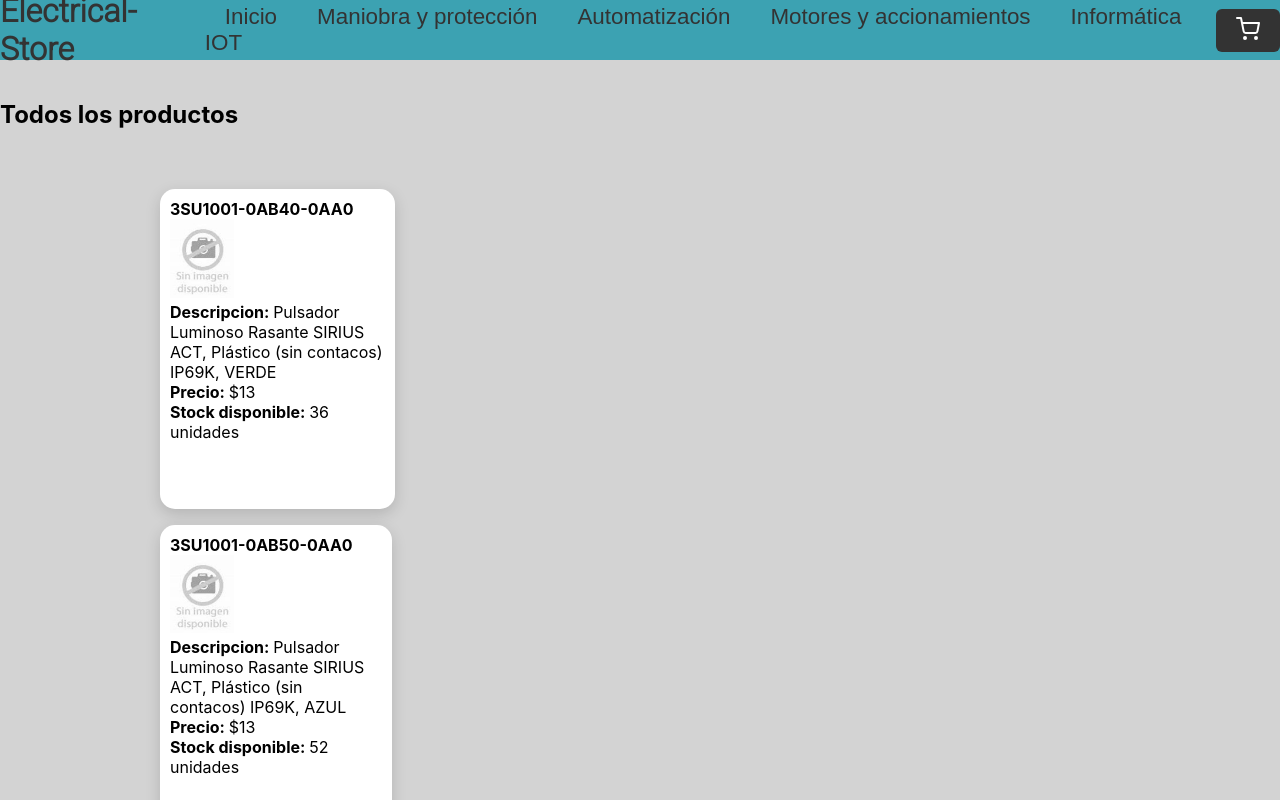
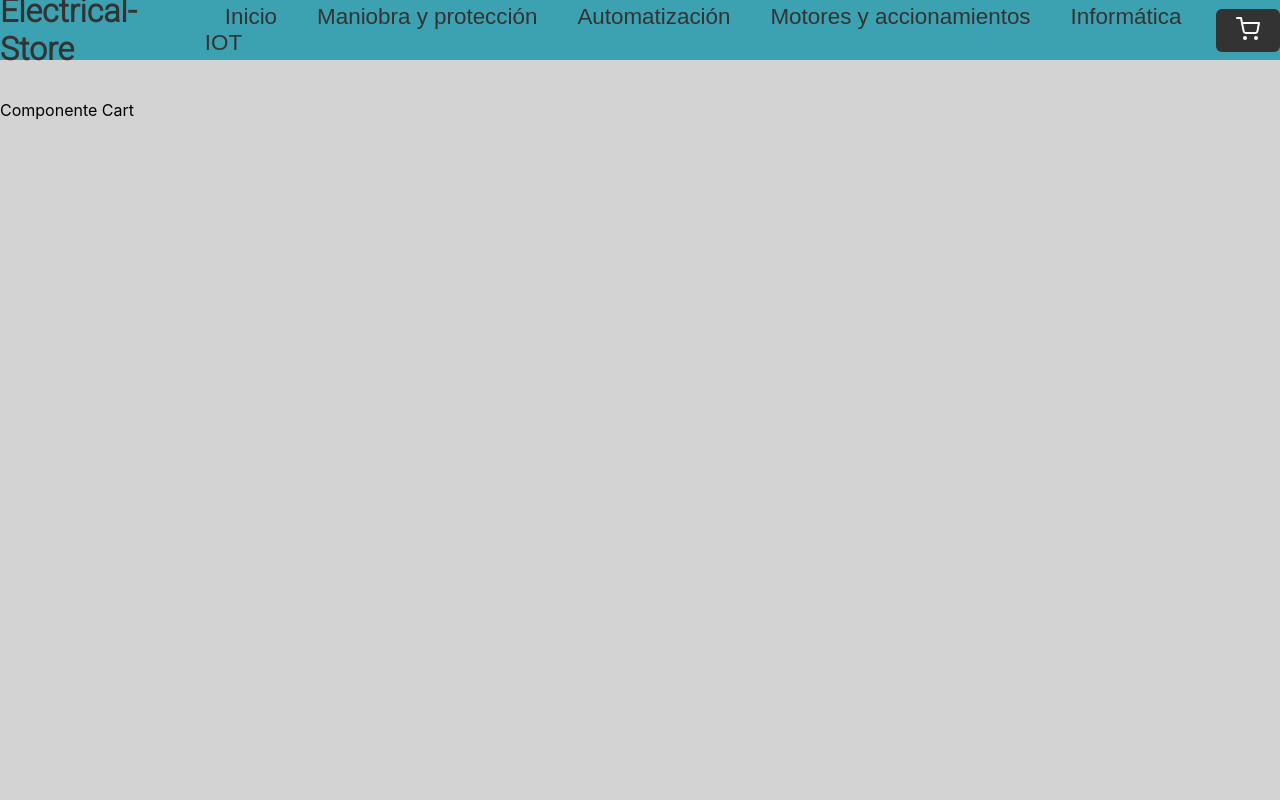
Before and after one commit to hrgarcia73/electrical-store-app-hrgarcia, a React (Create React App) app: page /cart in a window 1280 px wide. Shown: the top 800 px of the page. Built offline with nearby package versions, Linux system fonts and the light colour scheme; a web font is replaced by a local one.

Commit message:
sincronizar-contador

```diff
--- a/src/App.js
+++ b/src/App.js
@@ -3,6 +3,7 @@ import { BrowserRouter, Routes, Route } from 'react-router-dom';
 import NavBar from './components/NavBar/NavBar';
 import ItemListContainer from "./components/ItemListContainer/ItemListContainer"
 import ItemDetailContainer from './components/ItemDetailContainer/ItemDetailContainer';
+import { Cart } from './components/Cart/Cart';
 
 function App() {
   return (
@@ -14,6 +15,7 @@ function App() {
           <Route path="/productos" element={<ItemListContainer />} />
           <Route path="/productos/:categoria" element={<ItemListContainer />}/>
           <Route path="/item/:id" element={<ItemDetailContainer itemId = {1} /> }/>
+          <Route path='/cart' element={<Cart />} />
           <Route path='*' element={<ItemListContainer />}/>
         </Routes>
 
--- /dev/null
+++ b/src/components/Cart/Cart.css
@@ -0,0 +1,6 @@
+.parrafo {
+    align-items: center;
+    position: relative;
+    top:100px;
+    color: black;
+}
--- /dev/null
+++ b/src/components/Cart/Cart.js
@@ -0,0 +1,10 @@
+import './Cart.css';
+
+export const Cart = ()=> {
+
+    return (
+        <div>
+            <p className='parrafo'>Componente Cart</p>
+        </div>
+    )
+}
--- a/src/components/ItemCount/ItemCount.js
+++ b/src/components/ItemCount/ItemCount.js
@@ -1,7 +1,7 @@
-import { useState } from 'react';
+import { useEffect, useState } from 'react';
 import './ItemCount.css';
 
-function ItemCount ({stock, initial,  onAdd}) {
+export default function ItemCount ({stock, initial,  onAdd}) {
     const [count, setCount] = useState(initial);
 
     const agregar = () =>{
@@ -11,6 +11,10 @@ function ItemCount ({stock, initial,  onAdd}) {
     const quitar = () =>{
         setCount((valAnt) => (valAnt > 0 ? count-1 : count));
     }
+    /* INICIALIZO EL VALOR A COMPRAR CON EL VALOR INICIAL DEL CONTADOR */
+    useEffect(() => {
+        onAdd(initial);
+      }, []);
 
     return(
         <div className='itemcount-container'>
@@ -19,7 +23,6 @@ function ItemCount ({stock, initial,  onAdd}) {
                 <h3>{count}</h3>
                 <button onClick={agregar}>+</button>
             </div>
-
             <button className='btn-agregar' onClick= {() => {
                 //condicional para ejecutar la funcion de agegar al carrito
                 count <= stock && onAdd(count);
@@ -27,5 +30,3 @@ function ItemCount ({stock, initial,  onAdd}) {
         </div>
     );
 }
-
-export default ItemCount
--- a/src/components/ItemDetail/ItemDetail.js
+++ b/src/components/ItemDetail/ItemDetail.js
@@ -1,13 +1,32 @@
 import React from 'react'
 import './ItemDetail.css'
+import ItemCount from "../ItemCount/ItemCount";
+import { useState } from "react";
+import {Link} from 'react-router-dom';
 
 export default function ItemDetail({codigo, precio, descripcion, pictureUrl }) {
+
+  /* CREO VARIABLE PARA ALMACENAR LA CANTIDAD A COMPRAR Y LA VINCULO CON LA FUNCION OnAdd
+     QUE LE PASAMOS AL COUNTER PARA QUE NOS ACTUALICE EL VALOR DE CANTIDAD A COMPRAR
+  */
+  const [cantidad, OnAdd] = useState(0);
+
     return (
       <div className='item-detail-card'>
         <h2>Detalle de producto {codigo}</h2>
           {<img src={pictureUrl} alt={codigo} />}
           <p className='item-detail-description'><strong>Descripcion: </strong> {descripcion}</p>
           <p className='item-detail-price'><strong>Precio: </strong>${precio}</p>
+          <p> <strong>Cantidad a comprar: </strong> {cantidad}</p>
+          <ItemCount
+            stock={10}
+            initial={1}
+            onAdd={OnAdd}/>
+
+            <Link to='/cart'>
+              <button className='btn-finalizar-compra'>Finalizar mi compra</button>
+            </Link>
+
       </div>
     )
 }
--- a/src/components/ItemDetailContainer/ItemDetailContainer.js
+++ b/src/components/ItemDetailContainer/ItemDetailContainer.js
@@ -10,6 +10,9 @@ export default function ItemDetailContainer() {
     const [product, setProduct] = useState(null);
     const [loading, setLoading] = useState(true);
     const cadena = "sin-imagen-disponible.jpg";
+
+
+
 
     useEffect(() => {
       const getItem = async () => {
```
Also changed, not shown: 1 other file (tests, documents, lock files or other folders).
